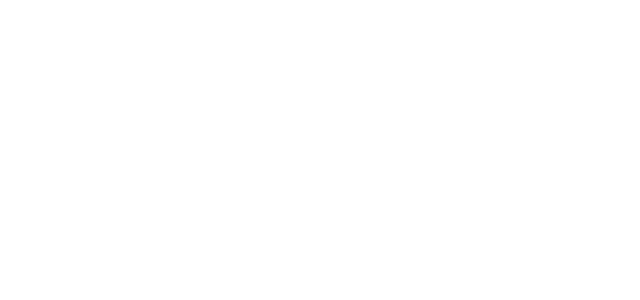
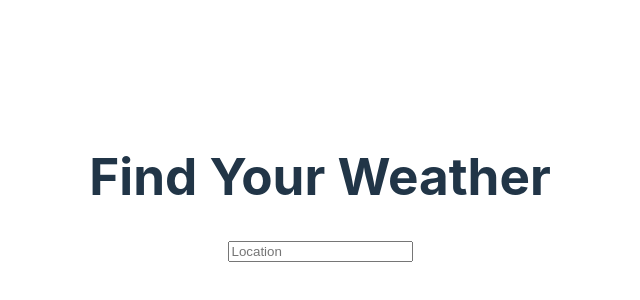
Before and after one commit to vsots/weather-app, a React (Vite) app: page / in a window 1280 px wide. Shown: the part 212-512 px from the top of the page, without its empty margins (320-960 px from the left). Built offline with nearby package versions, Linux system fonts and the light colour scheme.

Commit message:
feat(weather-app): Adds user location input

```diff
--- a/src/App.tsx
+++ b/src/App.tsx
@@ -4,7 +4,10 @@
 
   return (
     <>
-
+      <div>
+        <h1>Find Your Weather</h1>
+        <input type="text" readOnly={false} placeholder="Location"></input>
+      </div>
     </>
   )
 }
```
